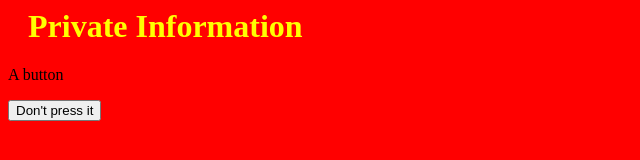
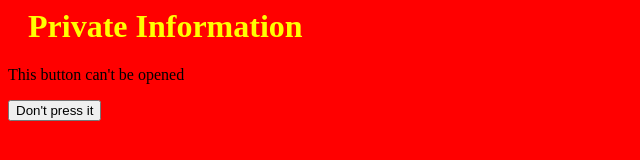
Before and after one commit to jose591/JoseMancia.github.io, a plain HTML site: page index.html in a window 1280 px wide. Shown: the whole page, without its empty margins (0-640 px from the left). Drawn offline with Linux system fonts and the light colour scheme.

Commit message:
Update index.html

```diff
--- a/index.html
+++ b/index.html
@@ -5,7 +5,7 @@
   </head>
   <body>
     <h1>Private Information</h1>
-    <p id="demo">A button</p>
+    <p id="demo">This button can't be opened</p>
     <button type="button" onclick="myFunction()">Don't press it</button>
     <script src="js/main.js"></script>
    </body>
```
